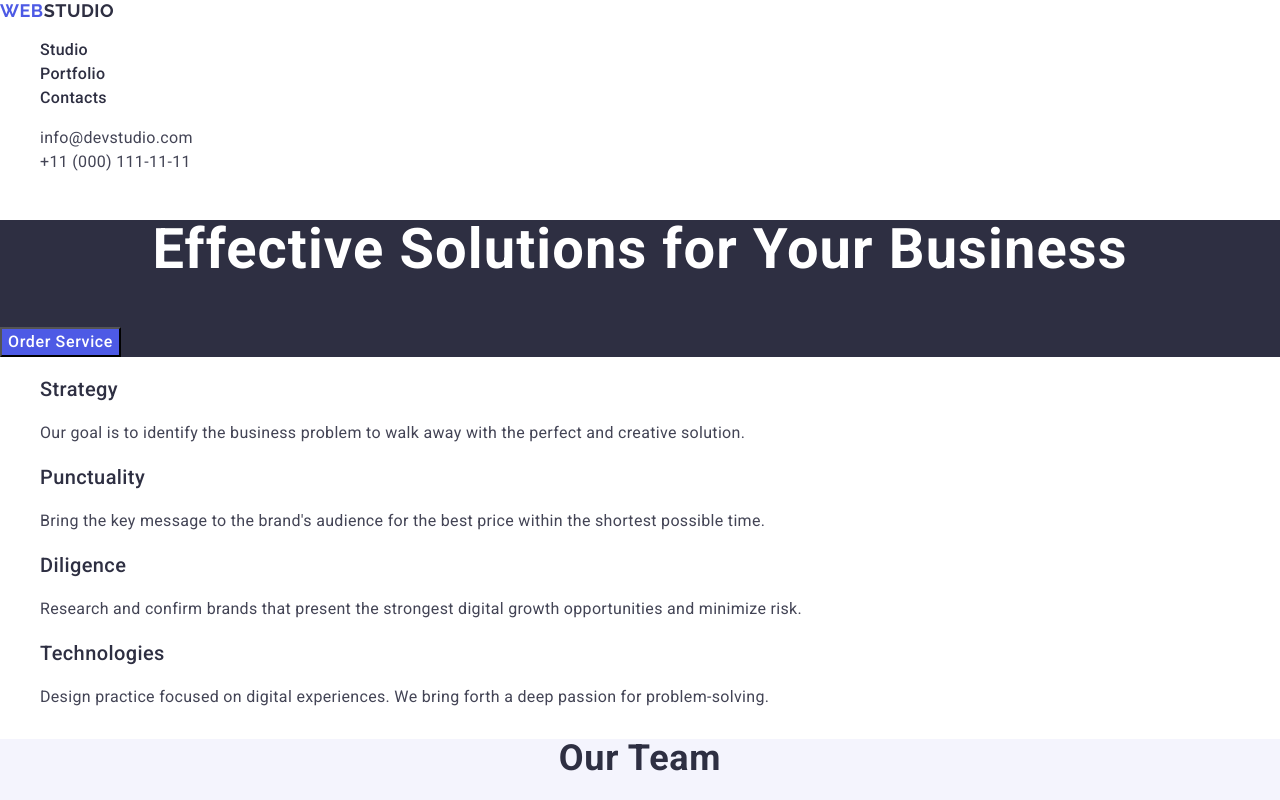
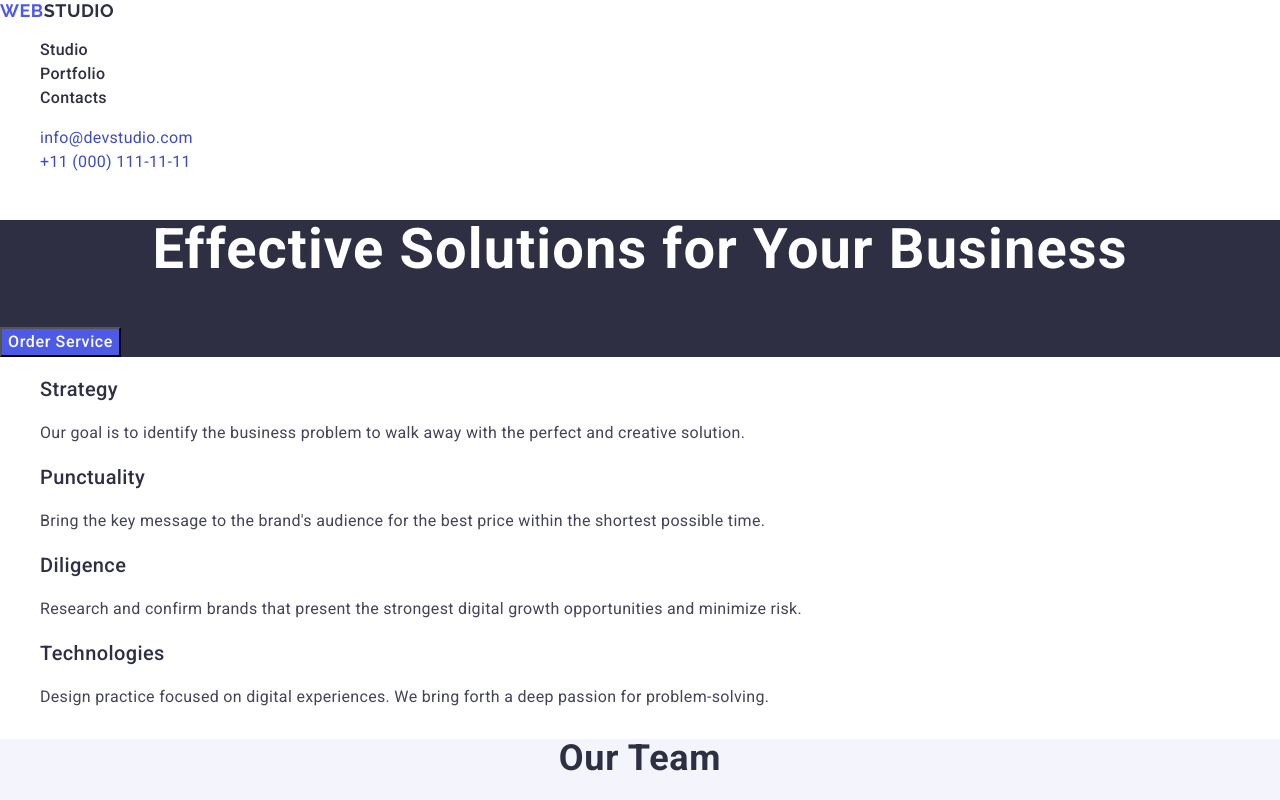
Before and after one commit to hatiko99/goit-markup-hw-02, a plain HTML site: page index.html in a window 1280 px wide. Shown: the top 800 px of the page. Drawn offline with nearby package versions, Linux system fonts and the light colour scheme.

Commit message:
Update styles.css

```diff
--- a/css/styles.css
+++ b/css/styles.css
@@ -62,6 +62,10 @@ body {
   line-height: 1.5;
   letter-spacing: 0.02em;
   color: var(--slate, #434455);
+}
+
+.contacts-link {
+  color: #404bbf;
 }
 
 /* Main */
```
